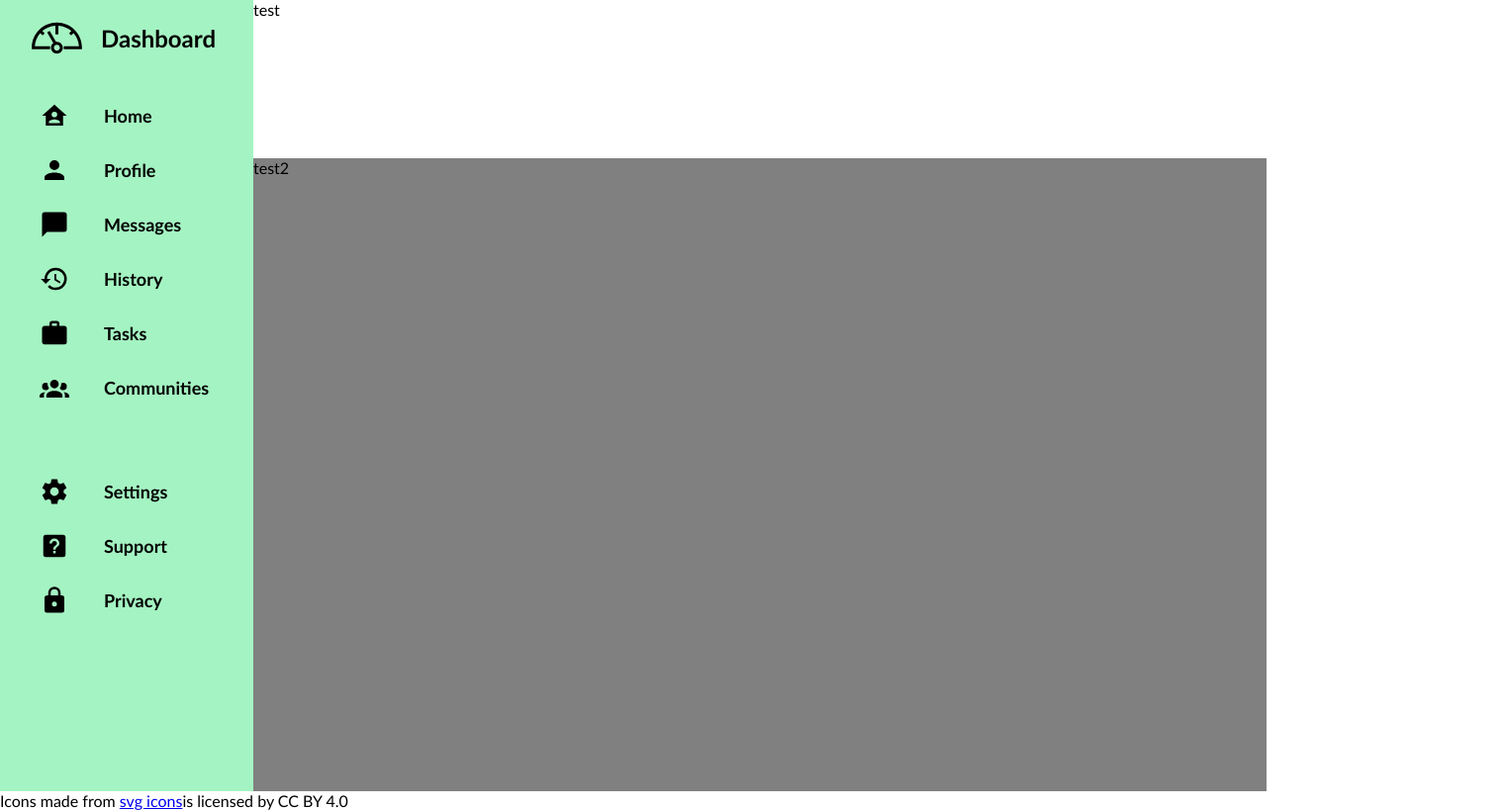
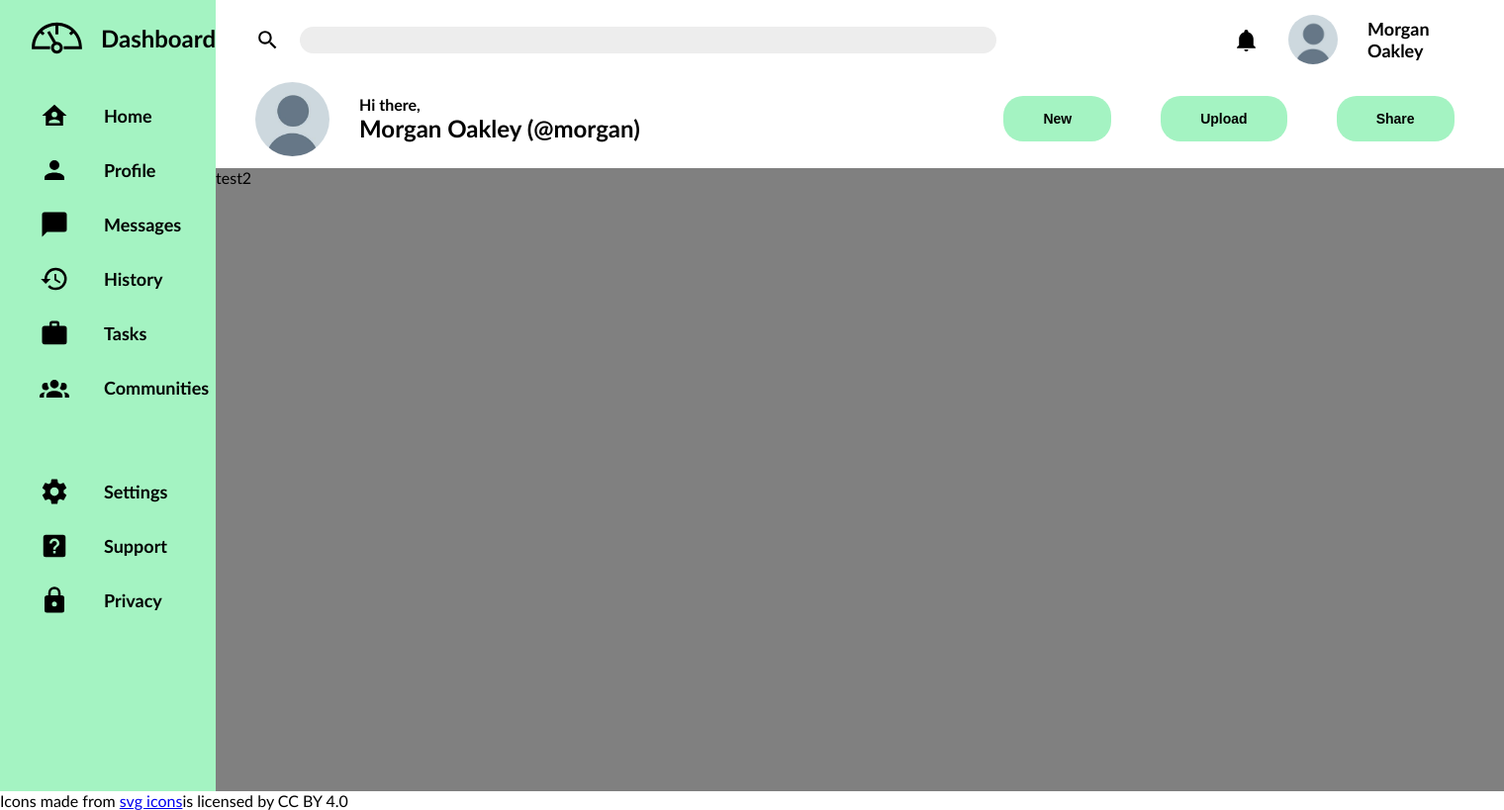
Before and after one commit to gajarhalwa14/admin-dashboard, a plain HTML site: page index.html in a window 1280 px wide. Shown: the whole page at 99% size, 1520 px wide, since content can reach past the window. Drawn offline with Linux system fonts and the light colour scheme.

Commit message:
Finished header

```diff
--- a/index.html
+++ b/index.html
@@ -68,7 +68,27 @@
             </div>
         </div>
         <div class="header">
-            test
+            <div class="search">
+                <img class="search-bar-icons" src="./icons/magnify.svg">
+                <input type="text">
+                <div class="right-side">
+                    <img class="search-bar-icons" src="./icons/bell.svg">
+                    <img class="search-profile-picture" src="./images/profile-picture.jpg">
+                    <p>Morgan Oakley</p>
+                </div>
+            </div>
+            <div class="greeting">
+                <div class="greeting-left-side">
+                    <img src="./images/profile-picture.jpg">
+                    <p>Hi there,<br> <span class="large-greeting-text">Morgan Oakley (@morgan)</span></p>
+                </div>
+                <div class="greeting-right-side">
+                    <button>New</button>
+                    <button>Upload</button>
+                    <button>Share</button>
+                </div>
+
+            </div>
         </div>
         <div class="main-content">
             test2
--- a/styles.css
+++ b/styles.css
@@ -1,3 +1,7 @@
+:root {
+    --theme-color: rgb(164, 243, 194);
+}
+
 body {
     padding: 0;
     margin: 0;
@@ -15,7 +19,7 @@ body {
 }
 
 .sidebar {
-    background: rgb(164, 243, 194);
+    background: var(--theme-color);
     grid-area: sidebar;
     display: flex;
     flex-direction: column;
@@ -71,7 +75,103 @@ body {
 .header {
     background: white;
     grid-area: header;
+    display: flex;
+    flex-direction: column;
 }
+
+.search {
+    flex: 1;
+    display: flex;
+    align-items: center;
+    padding-right: 75px;
+}
+
+.search-bar-icons {
+    width: 25px;
+    height: auto;
+    margin-left: 40px;
+}
+
+.header input {
+    background: rgb(237, 237, 237);
+    margin-left: 20px;
+    margin-right: 200px;
+    border-radius: 15px;
+    height: 25px;
+    width: 700px;
+    border: none;
+}
+
+.header input:focus {
+    outline: none;
+}
+
+.search-profile-picture {
+    width: 50px;
+    height: auto;
+    border-radius: 50%;
+}
+
+.right-side {
+    display: flex;
+    flex: 1;
+    align-items: center;
+    justify-content: flex-end;
+    gap: 30px;
+}
+
+.right-side p {
+    font-size: 18px;
+    font-weight: 800;
+}
+
+
+.greeting {
+    flex: 1;
+    padding-bottom: 10px;
+    display: flex;
+    align-items: center;
+    justify-content: space-between;
+    padding-right: 50px;
+}
+
+.greeting img {
+    width: 75px;
+    height: auto;
+    border-radius: 50%;
+    margin-left: 40px;
+    margin-right: 30px;
+}
+
+.greeting p {
+    font-weight: 800;
+}
+
+.greeting-left-side {
+    display: flex;
+    align-items: center;
+    justify-content: space-between;
+}
+
+.large-greeting-text {
+    font-size: 24px;
+}
+
+.greeting-right-side {
+    display: flex;
+    gap: 50px;
+}
+
+.greeting button {
+    background: var(--theme-color);
+    padding: 15px 40px;
+    border-radius: 20px;
+    border: none;
+    font-size: 14px;
+    font-weight: 800;
+}
+
+
 
 .main-content {
     background: grey;
```
Also changed, not shown: icons/bell.svg (added), icons/magnify.svg (added), images/profile-picture.jpg (added).
